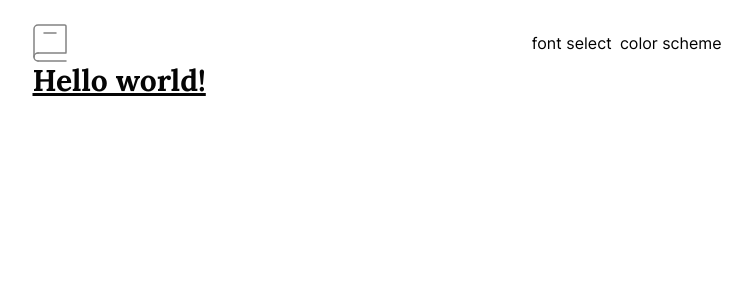
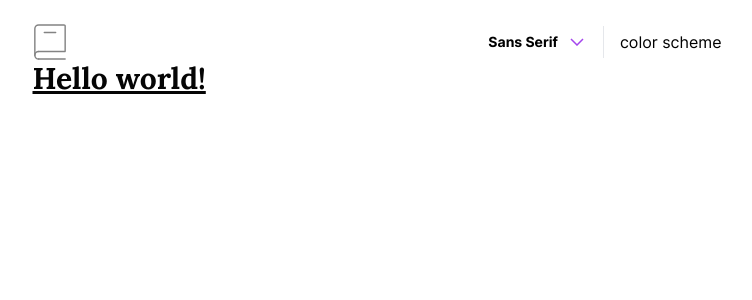
Before and after one commit to davidinoa/dictionary-web-app, a React (Vite) app: page / in a window 1280 px wide. Shown: the top 300 px of the page, without its empty margins (263-1015 px from the left). Built offline with nearby package versions, Linux system fonts and the light colour scheme.

Commit message:
Implement component for selecting a font for the app

```diff
--- a/package.json
+++ b/package.json
@@ -10,6 +10,7 @@
     "preview": "vite preview"
   },
   "dependencies": {
+    "@headlessui/react": "^1.7.17",
     "react": "^18.2.0",
     "react-dom": "^18.2.0",
     "vite-plugin-svgr": "^4.1.0"
--- a/src/App.tsx
+++ b/src/App.tsx
@@ -1,13 +1,15 @@
+import FontSelect from './FontSelect'
 import Logo from './assets/images/logo.svg?react'
 
 export default function App() {
   return (
     <div>
-      <header className="flex items-center gap-2">
+      <header className="flex items-center gap-4">
         <div className="flex-grow">
-          <Logo />
+          <Logo className="h-9" />
         </div>
-        <div>font select</div>
+        <FontSelect />
+        <div className="h-8 w-1 border-r"></div>
         <div>color scheme</div>
       </header>
       <h1 className="font-serif text-3xl font-bold text-black underline">
--- /dev/null
+++ b/src/FontSelect.tsx
@@ -0,0 +1,40 @@
+import { Fragment, useState } from 'react'
+import IconArrowDown from './assets/images/icon-arrow-down.svg?react'
+import { Listbox } from '@headlessui/react'
+
+const fontOptions = [
+  { id: 'sansSerif', name: 'Sans Serif', className: 'font-sans' },
+  { id: 'serif', name: 'Serif', className: 'font-serif' },
+  { id: 'mono', name: 'Mono', className: 'font-mono' },
+]
+
+export default function FontSelect() {
+  const [selectedFont, setSelectedFont] = useState(fontOptions[0])
+
+  return (
+    <div className="relative gap-4 text-sm font-bold">
+      <Listbox value={selectedFont} onChange={setSelectedFont}>
+        <Listbox.Button className="flex items-center gap-3">
+          {selectedFont.name}
+          <IconArrowDown className="stroke-lavender" />
+        </Listbox.Button>
+        <Listbox.Options className="absolute right-0 top-8 flex min-w-[180px] flex-col gap-4 rounded-3xl bg-white p-6 shadow-xl">
+          {fontOptions.map((font) => (
+            <Listbox.Option key={font.id} value={font} as={Fragment}>
+              {({ selected }) => (
+                <li
+                  className={`${font.className} ${
+                    (selected || selectedFont.name === font.name) &&
+                    'text-lavender'
+                  }`}
+                >
+                  {font.name}
+                </li>
+              )}
+            </Listbox.Option>
+          ))}
+        </Listbox.Options>
+      </Listbox>
+    </div>
+  )
+}
```
Also changed, not shown: 1 other file (tests, documents, lock files or other folders).
